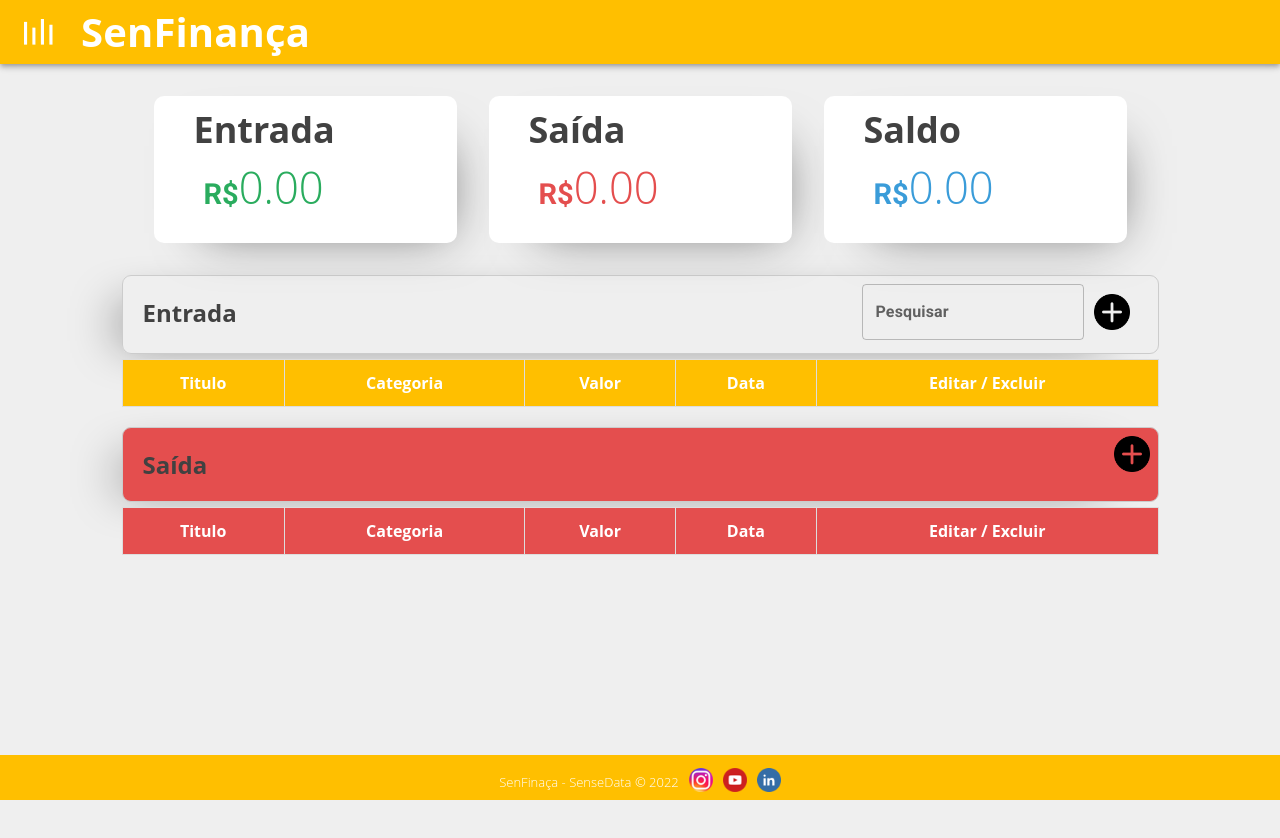
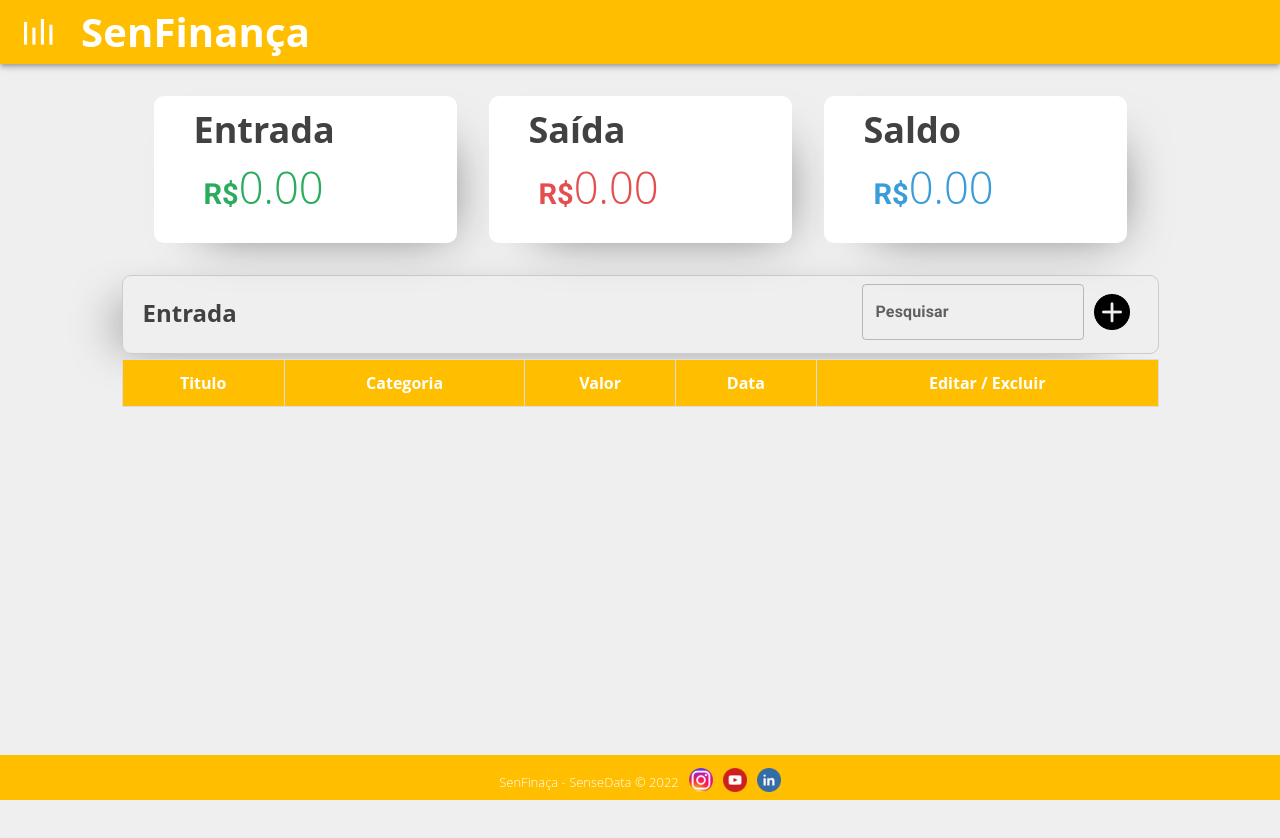
Before and after one commit to matheusasn/senfinancaapp, a React (Create React App) app: page / in a window 1280 px wide. Shown: the top 838 px of the page. Built offline with nearby package versions, Linux system fonts and the light colour scheme; a web font is replaced by a local one.

Commit message:
remove table output

```diff
--- a/src/pages/home/Home.js
+++ b/src/pages/home/Home.js
@@ -2,7 +2,6 @@
 import styles from './Home.module.css';
 import Balance from '../../components/balance/Balance';
 import IncomeList from '../../components/IncomeList';
-import ExpenseList from '../../components/ExpenseList'
 
 function Home(){
   return (
@@ -14,9 +13,6 @@
         <section>
           <IncomeList/>
         </section>
-        <section>
-          <ExpenseList/>
-        </section>
       </div>
     </>
   );
```
